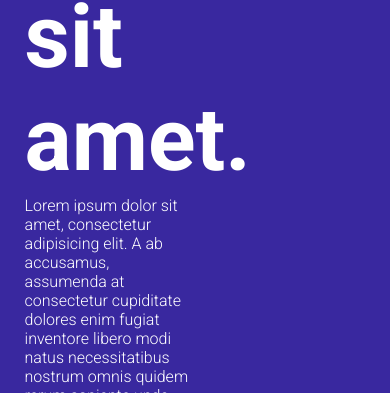
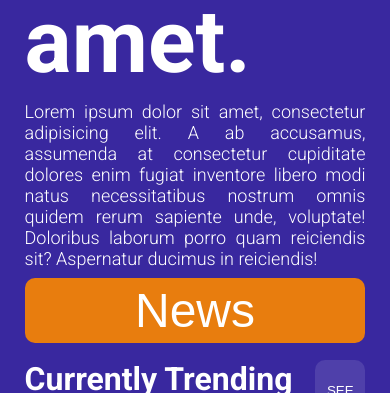
Before and after one commit to 6fy/korsantimi, a Next.js app: page / in a window 390 px wide. Shown: the part 407-800 px from the top of the page. Built offline with nearby package versions, Linux system fonts and the light colour scheme.

Commit message:
add: hero responsive

```diff
--- a/components/hero/Hero.module.css
+++ b/components/hero/Hero.module.css
@@ -47,3 +47,27 @@
 .buttonNews:hover {
     background-color: #F5A623;
 }
+
+@media screen and (max-width: 768px) {
+    .container {
+        flex-direction: column;
+    }
+
+    .heroLeft {
+        width: 100%;
+    }
+
+    .heroLeft p {
+        font-size: large;
+        text-align: justify;
+    }
+
+    .buttonNews {
+        width: 100%;
+        font-size: xxx-large;
+    }
+
+    .logoContainer {
+        display: none;
+    }
+}
```
